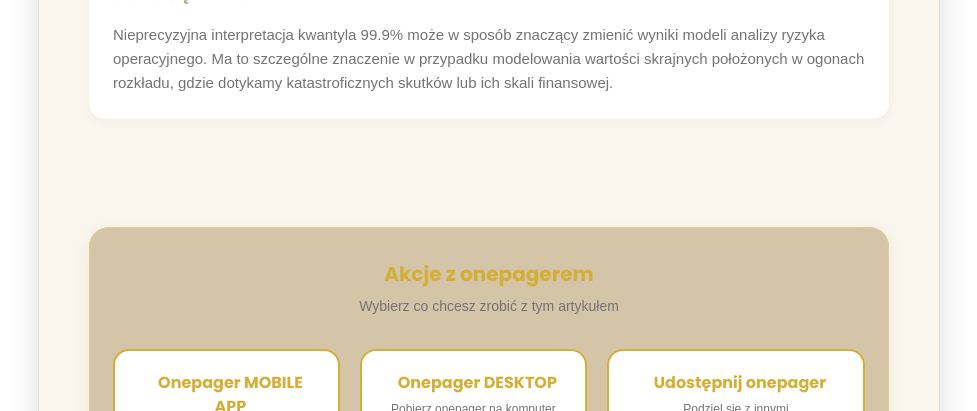
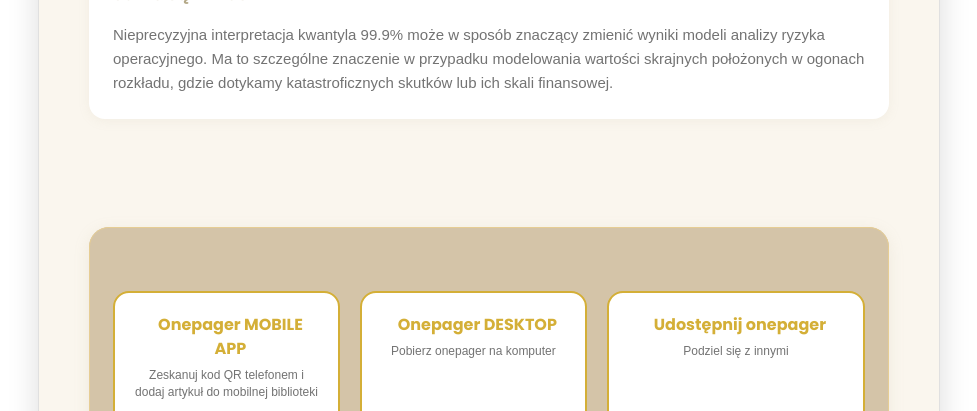
Before and after one commit to MaciejBuczak/risk-research, a Jekyll site: the page onepager_v11.html, which Jekyll copies as it is, in a window 1280 px wide and 900 px high, scrolled down 2489 px, cut to the strip 0-411 px from the top of the window. Shown: the whole strip, without its empty margins (151-1128 px from the left). Built offline with Jekyll 4.4.1, drawn with Linux system fonts in a browser that asks for light colours; some web fonts are replaced.

Commit message:
Update onepager_v11.html

```diff
--- a/onepager_v11.html
+++ b/onepager_v11.html
@@ -1692,10 +1692,6 @@
 
 <!-- NOWE SEKCJE W KONTENERZE -->
 <div class="actions-wrapper">
-    <div class="actions-header">
-        <div class="actions-title">Akcje z onepagerem</div>
-        <div class="actions-subtitle">Wybierz co chcesz zrobić z tym artykułem</div>
-    </div>
 
     <div class="equal-sections-container">
         <!-- QR Section -->
@@ -1758,13 +1754,6 @@
             </div>
         </div>
     </div>
-</div>
-
-
-
-
-
-
 
 <div class="links-elegant">
     <div class="links-title">Więcej o temacie</div>
@@ -1772,6 +1761,17 @@
     <a href="https://maciejbuczak.github.io/risk-research/artykul-kwantyl" class="elegant-link">Pełny artykuł</a>
     <a href="https://maciejbuczak.github.io" class="elegant-link">Strona Risk Research</a>
 </div>
+
+
+
+</div>
+
+
+
+
+
+
+
 
 
 
```
